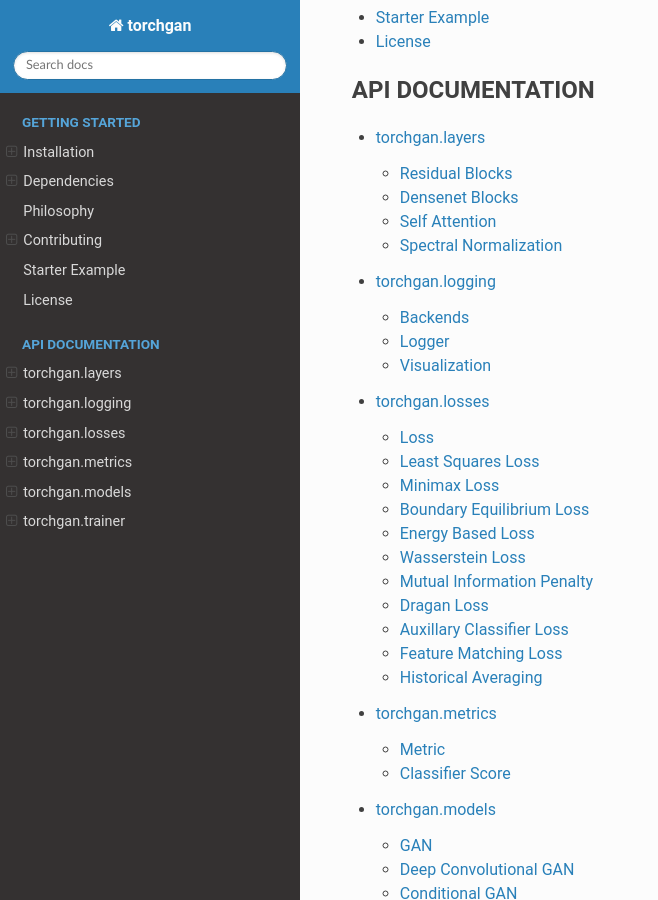
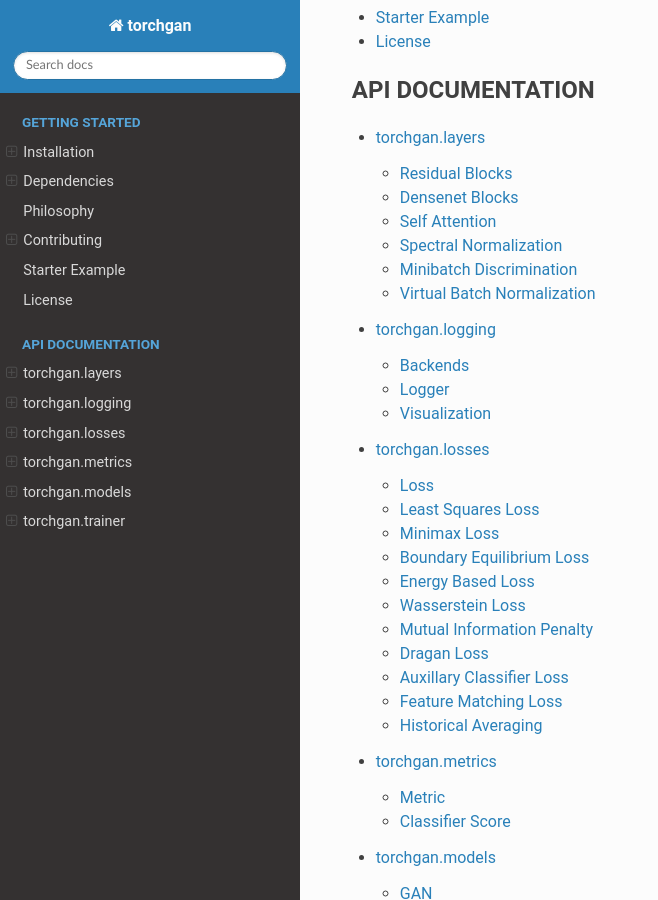
Before and after one commit to torchgan/torchgan, a Sphinx documentation site: the page built from docs/source/index.rst, in a window 1280 px wide and 900 px high, scrolled down 631 px. Shown: the whole window, without its empty margins (0-658 px from the left). Built offline with Sphinx 7.4.7 and the Read the Docs theme 2.0.0, drawn with Linux system fonts in a browser that asks for light colours; the version number could not be read and is left out.

Commit message:
Add minibatch discrimination and virtual batchnorm to docs source

```diff
--- a/docs/source/modules/layers.rst
+++ b/docs/source/modules/layers.rst
@@ -75,3 +75,21 @@ SpectralNorm2d
 
 .. autoclass:: SpectralNorm2d
     :members:
+
+Minibatch Discrimination
+========================
+
+MinibatchDiscrimination1d
+-------------------------
+
+.. autoclass:: MinibatchDiscrimination1d
+    :members:
+
+Virtual Batch Normalization
+===========================
+
+VirtualBatchNorm
+----------------
+
+.. autoclass:: VirtualBatchNorm
+    :members:
```
